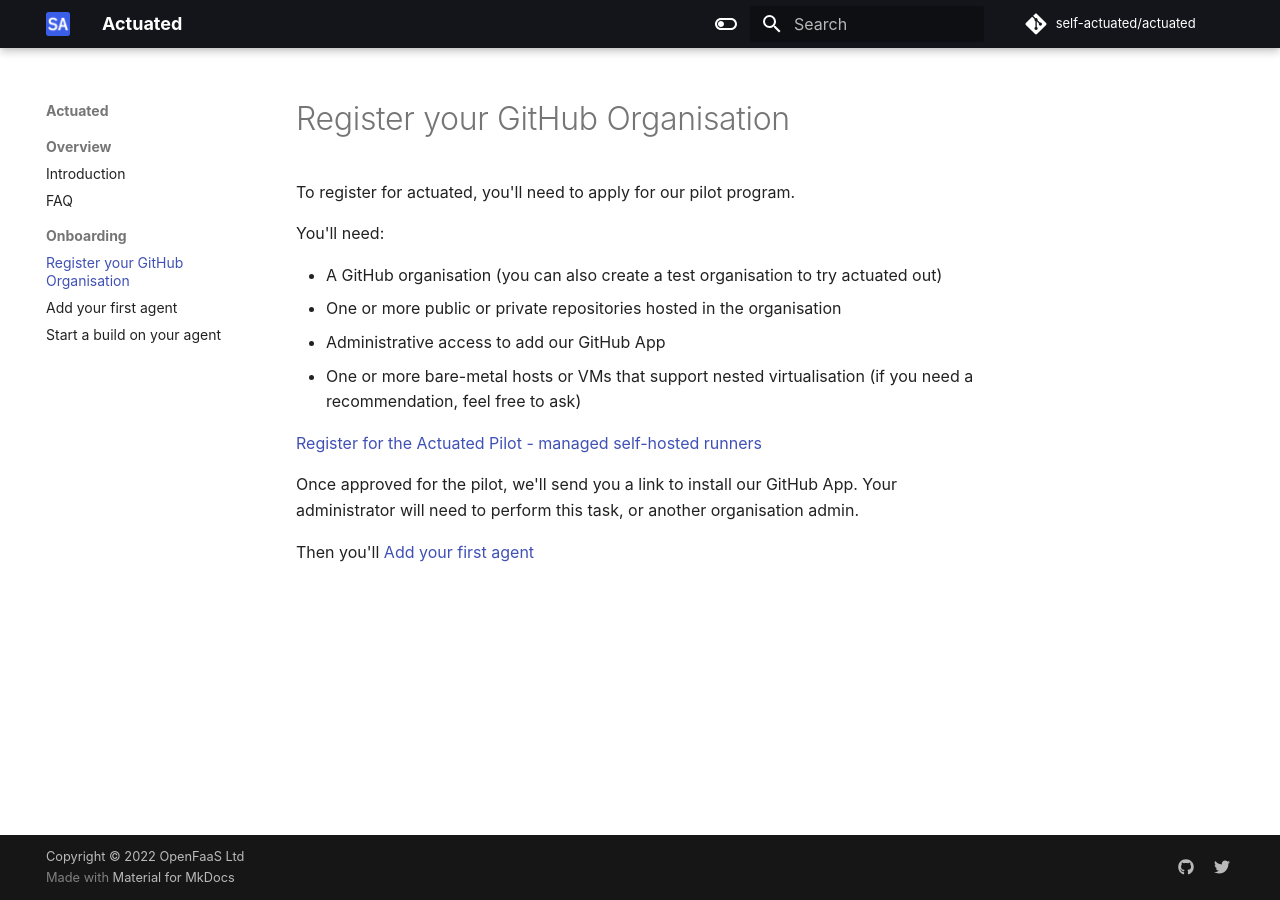
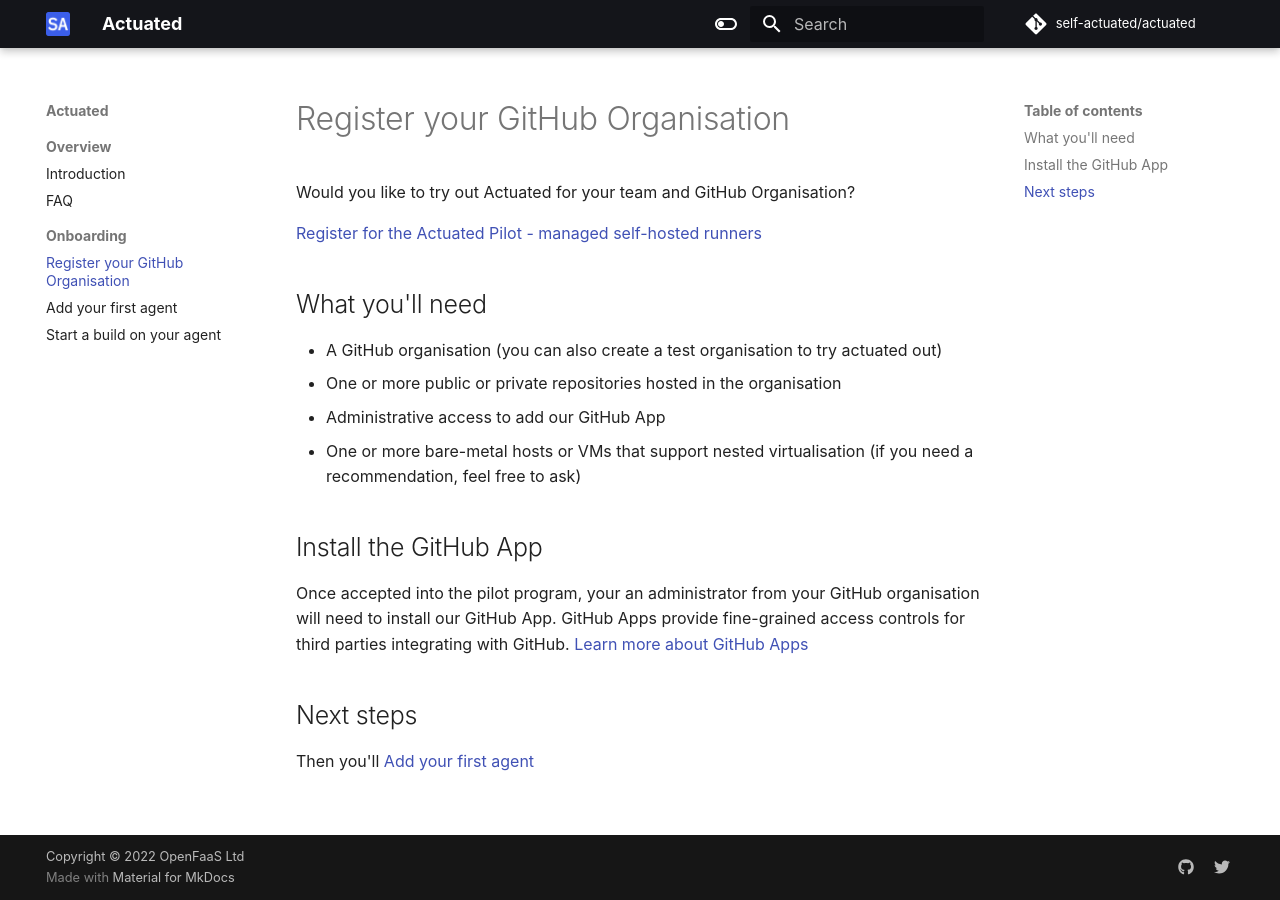
Before and after one commit to welteki/docs.actuated.dev, an MkDocs documentation site: the page built from docs/registration.md, in a window 1280 px wide. Built offline with MkDocs 1.6.1 and Material for MkDocs 9.7.7, drawn with Linux system fonts in a browser that asks for light colours; some web fonts are replaced.

Commit message:
Add heading "## Install the GitHub App"
Signed-off-by: Alex Ellis (OpenFaaS Ltd) <alexellis2@gmail.com>

```diff
--- a/docs/registration.md
+++ b/docs/registration.md
@@ -1,16 +1,20 @@
 # Register your GitHub Organisation
 
-To register for actuated, you'll need to apply for our pilot program.
+Would you like to try out Actuated for your team and GitHub Organisation?
 
-You'll need:
+[Register for the Actuated Pilot - managed self-hosted runners](https://forms.gle/8XmpTTWXbZwWkfqT6)
+
+## What you'll need
 
 * A GitHub organisation (you can also create a test organisation to try actuated out)
 * One or more public or private repositories hosted in the organisation
 * Administrative access to add our GitHub App
 * One or more bare-metal hosts or VMs that support nested virtualisation (if you need a recommendation, feel free to ask)
 
-[Register for the Actuated Pilot - managed self-hosted runners](https://forms.gle/8XmpTTWXbZwWkfqT6)
+## Install the GitHub App
 
-Once approved for the pilot, we'll send you a link to install our GitHub App. Your administrator will need to perform this task, or another organisation admin.
+Once accepted into the pilot program, your an administrator from your GitHub organisation will need to install our GitHub App. GitHub Apps provide fine-grained access controls for third parties integrating with GitHub. [Learn more about GitHub Apps](https://docs.github.com/en/developers/apps/getting-started-with-apps/about-apps)
+
+## Next steps
 
 Then you'll [Add your first agent](add-agent.md)
```
Also changed, not shown: docs/index.md (+4 -4 lines).
